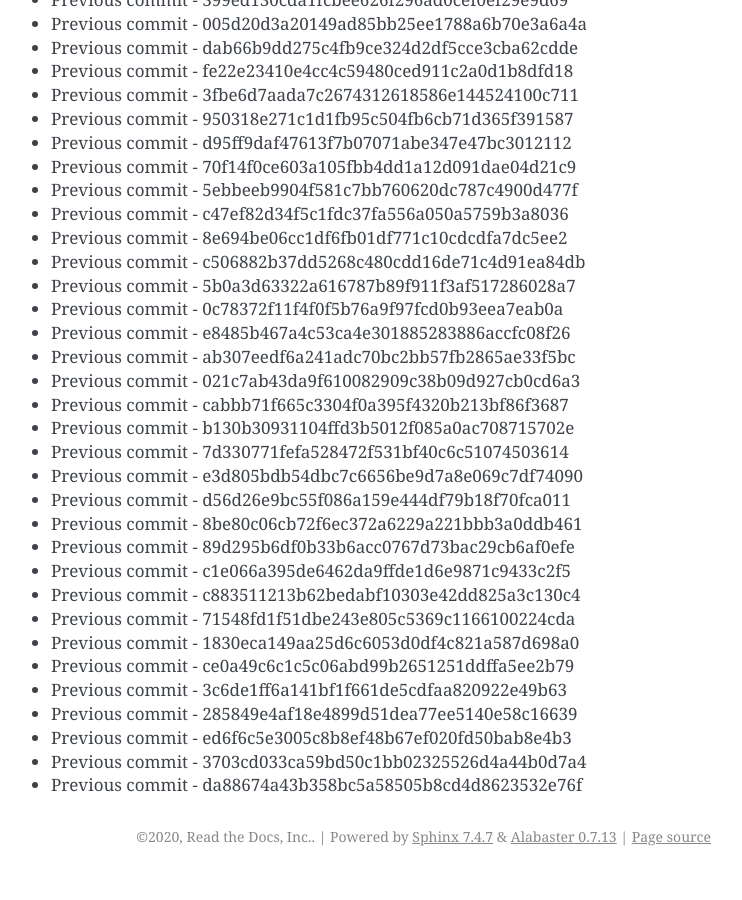
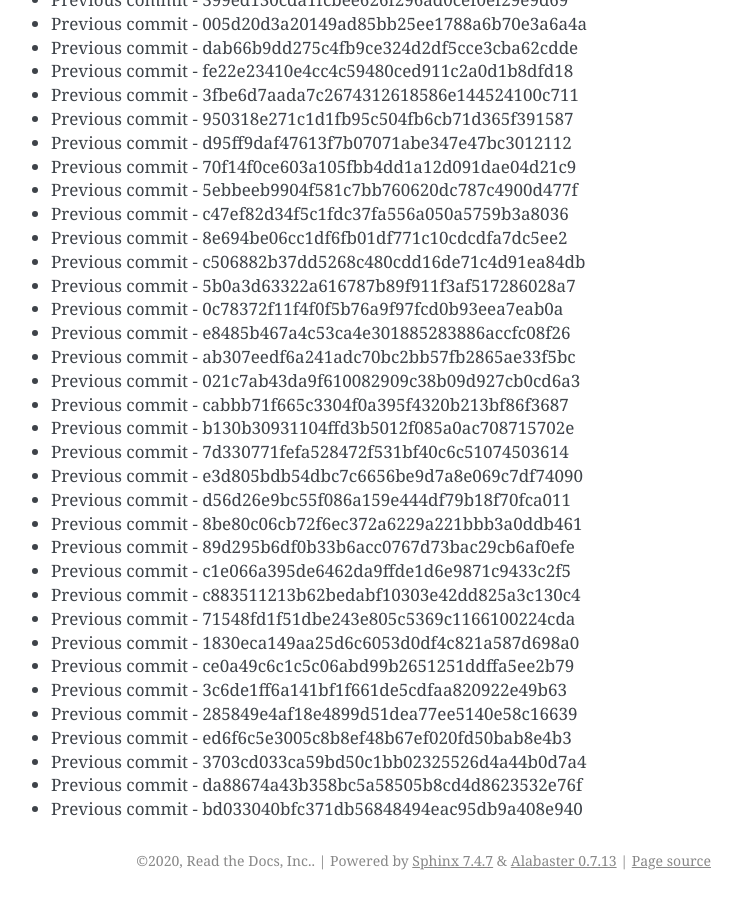
Before and after one commit to readthedocs/rtd-git-stresstest, a Sphinx documentation site: the page built from docs/updates.rst, in a window 1280 px wide and 900 px high, scrolled down 86824 px. Shown: the whole window, without its empty margins (399-1141 px from the left). Built offline with Sphinx 7.4.7, drawn with Linux system fonts in a browser that asks for light colours; before the commit the page ends 87700 px from its top, so only the background shows below that.

Commit message:
Generating commit from previous: bd033040bfc371db56848494eac95db9a408e940

```diff
--- a/docs/updates.rst
+++ b/docs/updates.rst
@@ -3680,3 +3680,4 @@ It can be tested for any performance characteristics.
 * Previous commit - ed6f6c5e3005c8b8ef48b67ef020fd50bab8e4b3
 * Previous commit - 3703cd033ca59bd50c1bb02325526d4a44b0d7a4
 * Previous commit - da88674a43b358bc5a58505b8cd4d8623532e76f
+* Previous commit - bd033040bfc371db56848494eac95db9a408e940
```
